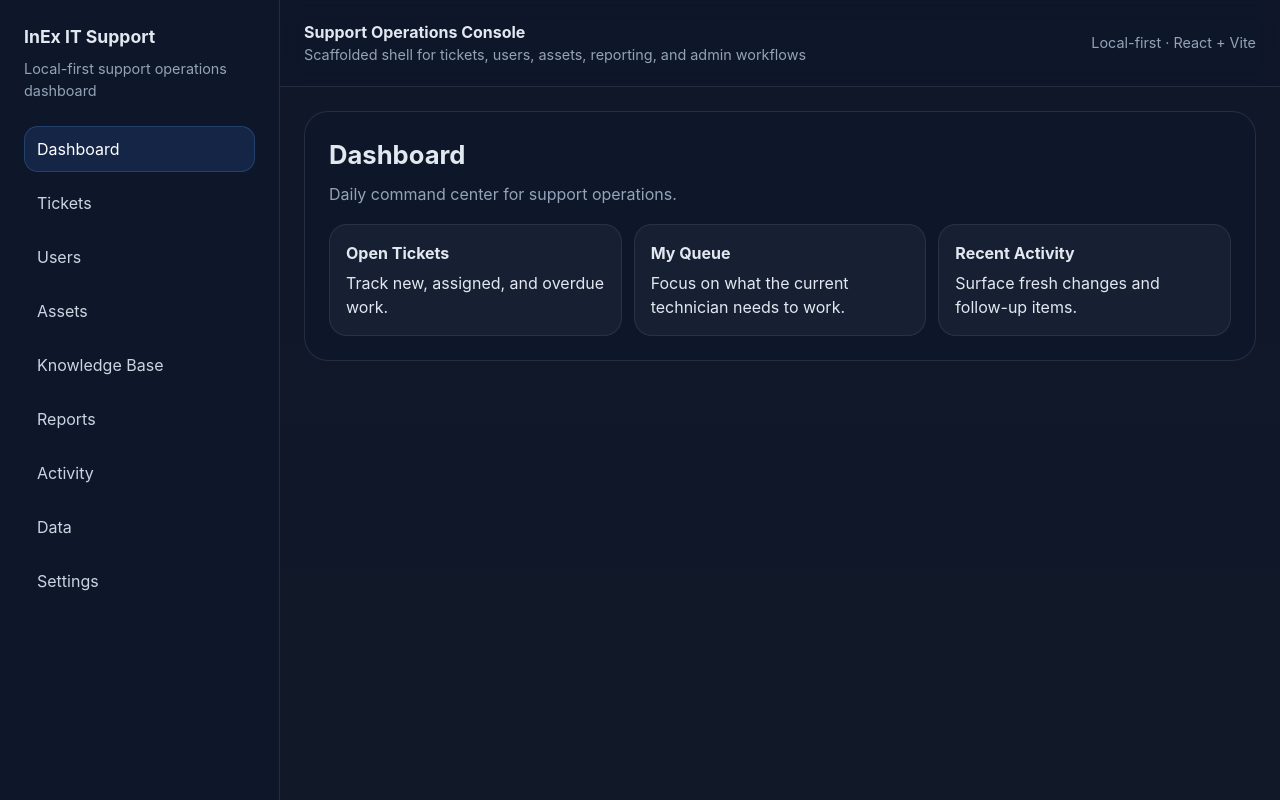
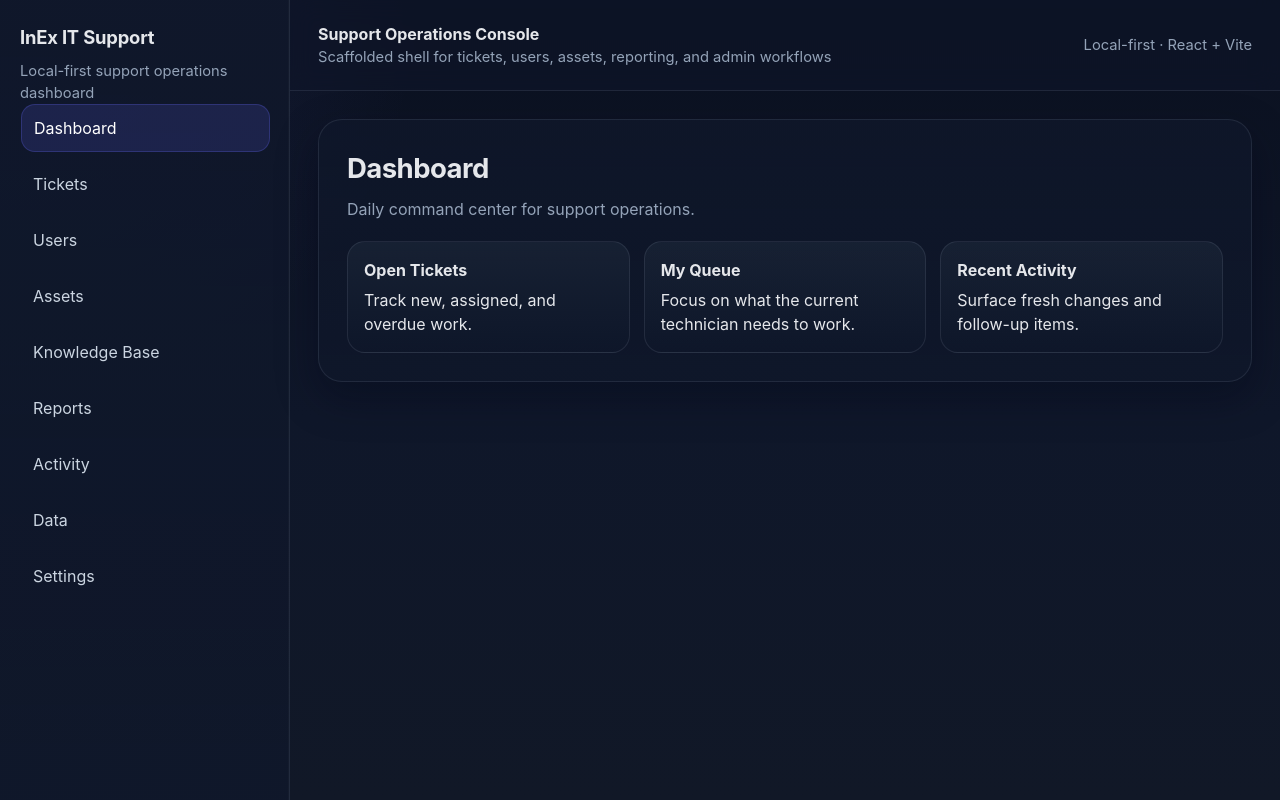
Before and after one commit to Emanuel628/InEx-IT-Support, a React (Vite) app: page /dashboard in a window 1280 px wide. Built offline with nearby package versions, Linux system fonts and the light colour scheme.

Commit message:
Update ticket workspace and router

```diff
--- a/src/styles/index.css
+++ b/src/styles/index.css
@@ -1,27 +1,58 @@
 :root {
-  font-family: Inter, system-ui, -apple-system, BlinkMacSystemFont, 'Segoe UI', sans-serif;
-  color: #e2e8f0;
-  background: #0f172a;
+  font-family:
+    Inter, system-ui, -apple-system, BlinkMacSystemFont, "Segoe UI", sans-serif;
+  color: #e5e7eb;
+  background:
+    radial-gradient(circle at top left, rgba(99, 102, 241, 0.12), transparent 28%),
+    linear-gradient(180deg, #0b1120 0%, #0f172a 52%, #111827 100%);
   line-height: 1.5;
   font-weight: 400;
+
+  --bg-app: #0b1120;
+  --bg-shell: rgba(15, 23, 42, 0.9);
+  --bg-panel: rgba(15, 23, 42, 0.78);
+  --bg-card: rgba(30, 41, 59, 0.62);
+
+  --border-soft: rgba(148, 163, 184, 0.14);
+  --border-strong: rgba(99, 102, 241, 0.22);
+
+  --text-primary: #e5e7eb;
+  --text-secondary: #94a3b8;
+  --text-muted: #64748b;
+
+  --accent: #6366f1;
+  --accent-soft: rgba(99, 102, 241, 0.16);
+  --accent-strong: rgba(99, 102, 241, 0.26);
+
+  --shadow-soft: 0 16px 40px rgba(2, 6, 23, 0.34);
+  --radius-xl: 24px;
+  --radius-lg: 18px;
+  --radius-md: 14px;
 }
 
 * {
   box-sizing: border-box;
 }
 
-html, body, #root {
+html,
+body,
+#root {
   margin: 0;
   min-height: 100%;
   min-width: 100%;
 }
 
 body {
-  background: linear-gradient(180deg, #0f172a 0%, #111827 100%);
-  color: #e2e8f0;
+  background:
+    radial-gradient(circle at top left, rgba(99, 102, 241, 0.12), transparent 28%),
+    linear-gradient(180deg, #0b1120 0%, #0f172a 52%, #111827 100%);
+  color: var(--text-primary);
 }
 
-button, input, select, textarea {
+button,
+input,
+select,
+textarea {
   font: inherit;
 }
 
@@ -32,25 +63,48 @@
 
 .app-shell {
   display: grid;
-  grid-template-columns: 280px 1fr;
+  grid-template-columns: 290px 1fr;
   min-height: 100vh;
 }
 
 .sidebar {
-  border-right: 1px solid rgba(148, 163, 184, 0.16);
-  background: rgba(15, 23, 42, 0.92);
-  padding: 24px;
+  border-right: 1px solid var(--border-soft);
+  background:
+    linear-gradient(180deg, rgba(15, 23, 42, 0.96) 0%, rgba(15, 23, 42, 0.88) 100%);
+  padding: 24px 20px;
+  box-shadow: inset -1px 0 0 rgba(255, 255, 255, 0.02);
+}
+
+.sidebar-brand {
+  margin-bottom: 28px;
+  padding: 18px 18px 16px;
+  border: 1px solid var(--border-soft);
+  border-radius: 22px;
+  background:
+    linear-gradient(180deg, rgba(30, 41, 59, 0.54) 0%, rgba(15, 23, 42, 0.64) 100%);
+  box-shadow: var(--shadow-soft);
+}
+
+.sidebar-kicker {
+  display: inline-block;
+  margin-bottom: 8px;
+  color: #a5b4fc;
+  font-size: 0.76rem;
+  letter-spacing: 0.08em;
+  text-transform: uppercase;
 }
 
 .sidebar h1 {
   margin: 0 0 8px;
-  font-size: 1.1rem;
+  font-size: 1.15rem;
+  font-weight: 700;
+  letter-spacing: -0.01em;
 }
 
 .sidebar p {
-  margin: 0 0 24px;
-  color: #94a3b8;
-  font-size: 0.9rem;
+  margin: 0;
+  color: var(--text-secondary);
+  font-size: 0.92rem;
 }
 
 .sidebar-nav {
@@ -61,15 +115,21 @@
 .sidebar-link {
   border: 1px solid transparent;
   border-radius: 14px;
-  padding: 10px 12px;
+  padding: 11px 12px;
   color: #cbd5e1;
+  transition:
+    background 160ms ease,
+    border-color 160ms ease,
+    color 160ms ease,
+    transform 160ms ease;
 }
 
 .sidebar-link.active,
 .sidebar-link:hover {
-  background: rgba(59, 130, 246, 0.14);
-  border-color: rgba(96, 165, 250, 0.22);
+  background: var(--accent-soft);
+  border-color: var(--accent-strong);
   color: #ffffff;
+  transform: translateX(1px);
 }
 
 .main-panel {
@@ -81,49 +141,80 @@
   display: flex;
   align-items: center;
   justify-content: space-between;
-  padding: 20px 24px;
-  border-bottom: 1px solid rgba(148, 163, 184, 0.16);
-  background: rgba(15, 23, 42, 0.55);
-  backdrop-filter: blur(10px);
+  gap: 16px;
+  padding: 22px 28px;
+  border-bottom: 1px solid var(--border-soft);
+  background: rgba(15, 23, 42, 0.56);
+  backdrop-filter: blur(12px);
+}
+
+.topbar-kicker {
+  display: inline-block;
+  margin-bottom: 6px;
+  color: #a5b4fc;
+  font-size: 0.76rem;
+  letter-spacing: 0.08em;
+  text-transform: uppercase;
+}
+
+.topbar-title {
+  display: block;
+  font-size: 1.1rem;
+  font-weight: 700;
+  margin-bottom: 4px;
 }
 
 .topbar-meta {
-  color: #94a3b8;
-  font-size: 0.9rem;
+  color: var(--text-secondary);
+  font-size: 0.92rem;
+}
+
+.topbar-pill {
+  border: 1px solid var(--border-strong);
+  border-radius: 999px;
+  background: var(--accent-soft);
+  color: #e0e7ff;
+  padding: 10px 14px;
+  white-space: nowrap;
+  font-size: 0.86rem;
 }
 
 .page-body {
-  padding: 24px;
+  padding: 28px;
 }
 
 .placeholder-page {
-  border: 1px solid rgba(148, 163, 184, 0.16);
-  border-radius: 24px;
-  background: rgba(15, 23, 42, 0.65);
-  padding: 24px;
+  border: 1px solid var(--border-soft);
+  border-radius: var(--radius-xl);
+  background:
+    linear-gradient(180deg, rgba(15, 23, 42, 0.82) 0%, rgba(15, 23, 42, 0.72) 100%);
+  padding: 28px;
+  box-shadow: var(--shadow-soft);
 }
 
 .placeholder-page h2 {
   margin: 0 0 8px;
-  font-size: 1.6rem;
+  font-size: 1.72rem;
+  letter-spacing: -0.02em;
 }
 
 .placeholder-page p {
-  margin: 0 0 18px;
-  color: #94a3b8;
+  margin: 0 0 20px;
+  color: var(--text-secondary);
 }
 
 .placeholder-grid {
   display: grid;
-  gap: 12px;
+  gap: 14px;
   grid-template-columns: repeat(auto-fit, minmax(220px, 1fr));
 }
 
 .placeholder-card {
-  border: 1px solid rgba(148, 163, 184, 0.14);
-  border-radius: 18px;
+  border: 1px solid var(--border-soft);
+  border-radius: var(--radius-lg);
   padding: 16px;
-  background: rgba(30, 41, 59, 0.55);
+  background:
+    linear-gradient(180deg, rgba(30, 41, 59, 0.58) 0%, rgba(15, 23, 42, 0.58) 100%);
 }
 
 .placeholder-card strong {
@@ -138,6 +229,15 @@
 
   .sidebar {
     border-right: 0;
-    border-bottom: 1px solid rgba(148, 163, 184, 0.16);
+    border-bottom: 1px solid var(--border-soft);
+  }
+
+  .topbar {
+    flex-direction: column;
+    align-items: flex-start;
+  }
+
+  .topbar-pill {
+    white-space: normal;
   }
 }
```
Also changed, not shown: 1 other file (tests, documents, lock files or other folders).
